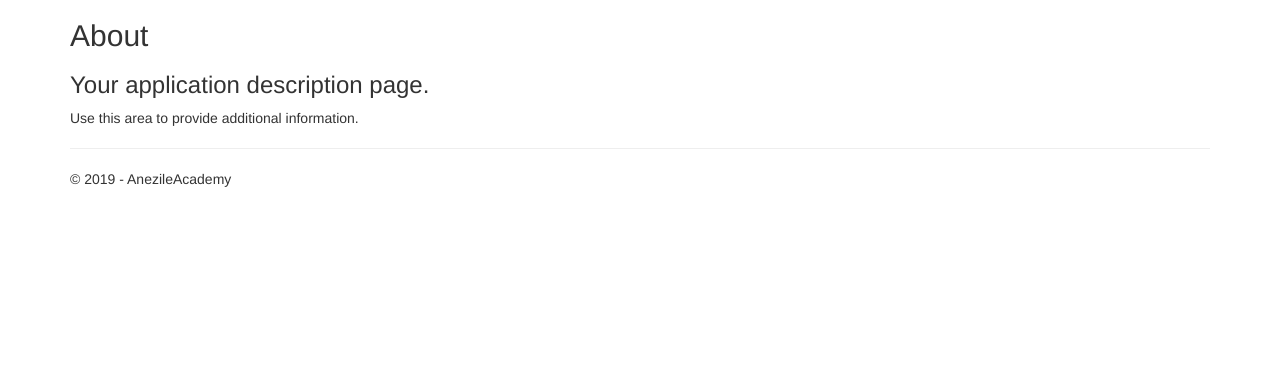
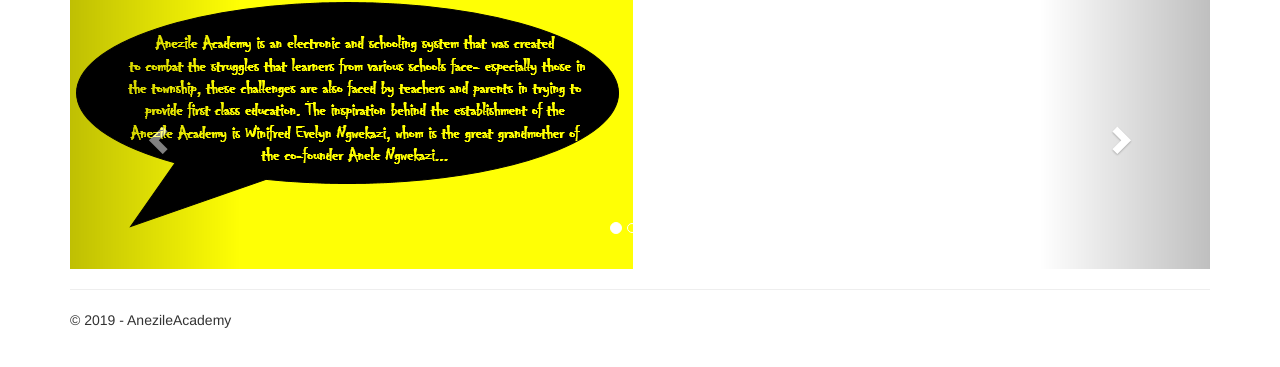
Before and after one commit to Anele-Ngwekazi/Anezile-Academy-Website, an ASP.NET Core app: page /Home/About in a window 1280 px wide. Shown: the part 51-418 px from the top of the page. Run offline with ASP.NET Core 8, Linux system fonts and the light colour scheme.

Commit message:
update the about us page

```diff
--- a/AnezileAcademy/Views/Home/About.cshtml
+++ b/AnezileAcademy/Views/Home/About.cshtml
@@ -1,7 +1,46 @@
 @{
     ViewData["Title"] = "About";
 }
-<h2>@ViewData["Title"]</h2>
-<h3>@ViewData["Message"]</h3>
 
-<p>Use this area to provide additional information.</p>
+<div id="myCarousel" class="carousel slide" data-ride="carousel" data-interval="6000">
+    <ol class="carousel-indicators">
+        <li data-target="#myCarousel" data-slide-to="0" class="active"></li>
+        <li data-target="#myCarousel" data-slide-to="1"></li>
+        <li data-target="#myCarousel" data-slide-to="2"></li>
+        <li data-target="#myCarousel" data-slide-to="3"></li>
+    </ol>
+    <div class="carousel-inner" role="listbox">
+        <div class="item active">
+            <img src="~/images/About 1.png" alt="ASP.NET" class="img-responsive" />
+            <div class="carousel-caption" role="option">
+
+            </div>
+        </div>
+        <div class="item">
+            <img src="~/images/About 2.png" alt="Visual Studio" class="img-responsive" />
+            <div class="carousel-caption" role="option">
+
+            </div>
+        </div>
+        <div class="item">
+            <img src="~/images/About 2.png" alt="Package Management" class="img-responsive" />
+            <div class="carousel-caption" role="option">
+
+            </div>
+        </div>
+        <div class="item">
+            <img src="~/images/About 4.png" alt="Microsoft Azure" class="img-responsive" />
+            <div class="carousel-caption" role="option">
+
+            </div>
+        </div>
+    </div>
+    <a class="left carousel-control" href="#myCarousel" role="button" data-slide="prev">
+        <span class="glyphicon glyphicon-chevron-left" aria-hidden="true"></span>
+        <span class="sr-only">Previous</span>
+    </a>
+    <a class="right carousel-control" href="#myCarousel" role="button" data-slide="next">
+        <span class="glyphicon glyphicon-chevron-right" aria-hidden="true"></span>
+        <span class="sr-only">Next</span>
+    </a>
+</div>
```
Also changed, not shown: AnezileAcademy/Views/Home/Index.cshtml (+4 -4 lines), AnezileAcademy/wwwroot/images/About 1.png (added), AnezileAcademy/wwwroot/images/About 2.PNG (added), AnezileAcademy/wwwroot/images/About 3.PNG (added), AnezileAcademy/wwwroot/images/About 4.PNG (added).
